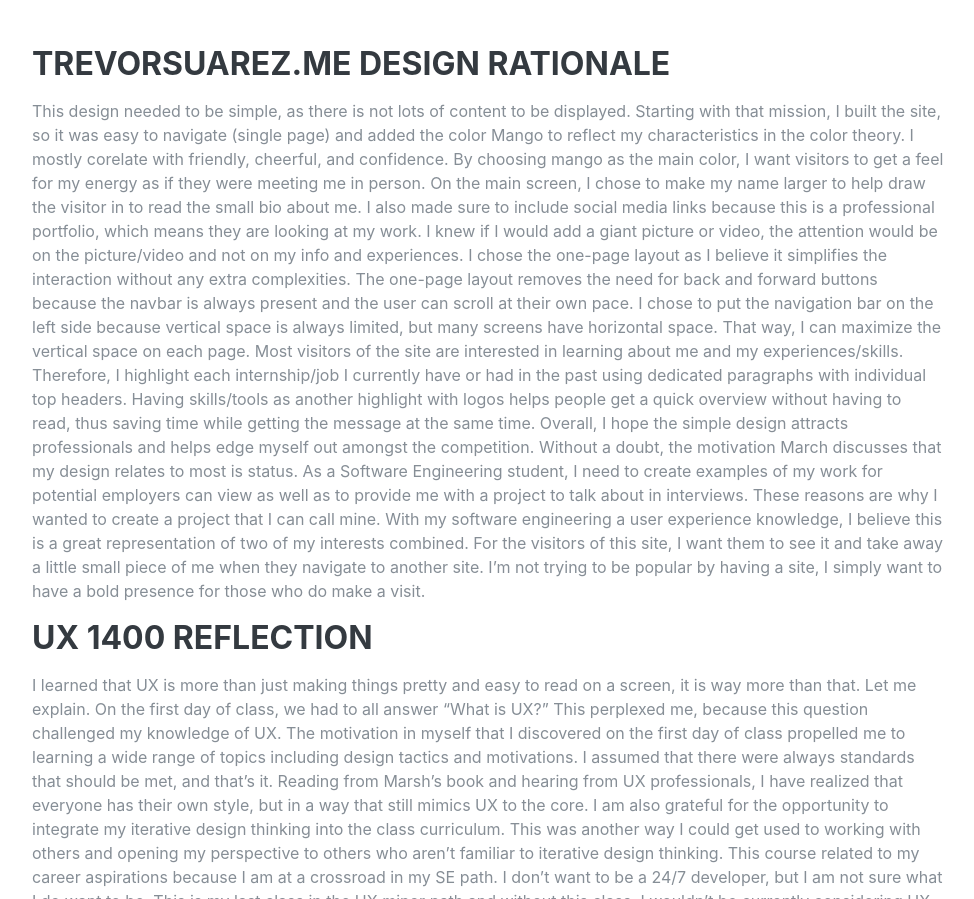
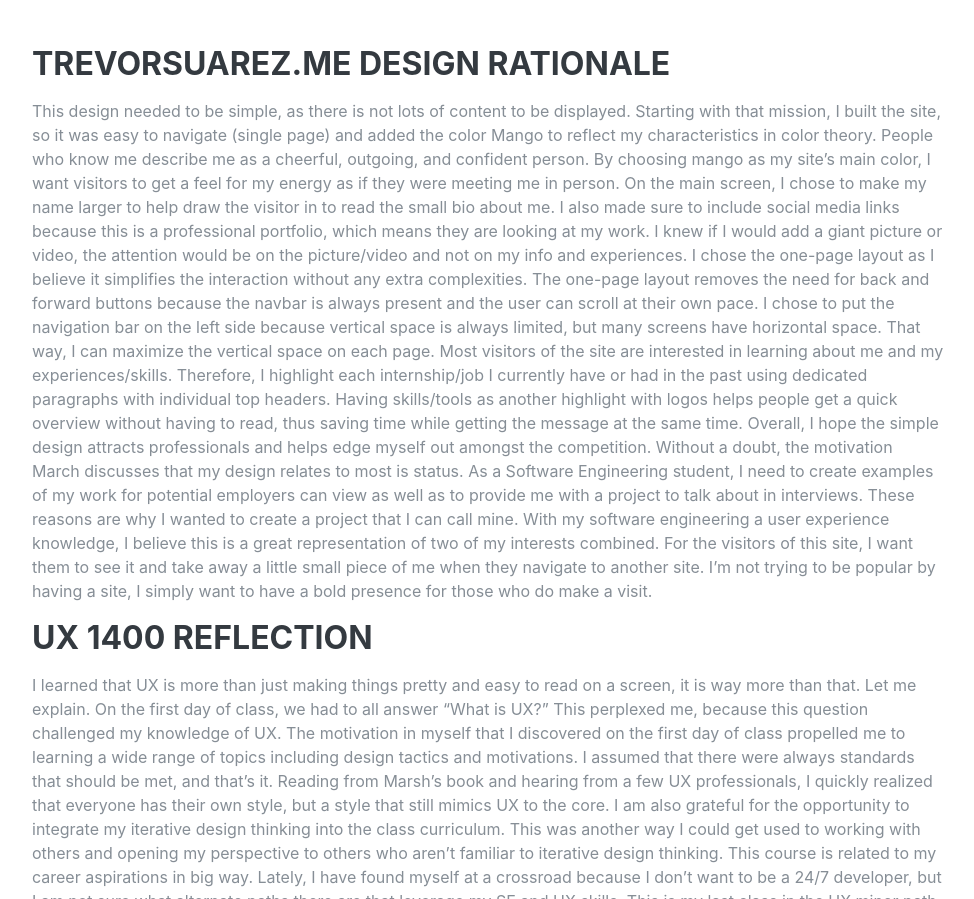
Before and after one commit to trevoraaronsuarez/web, a website with bundled scripts: page index.html in a window 1280 px wide. Shown: the part 4946-5845 px from the top of the page, without its empty margins (288-1262 px from the left). Built offline with nearby package versions, Linux system fonts and the light colour scheme; files whose address does not match are found by name; a web font is replaced by a local one.

Commit message:
Edited for final submission of UX 1400

```diff
--- a/index.html
+++ b/index.html
@@ -310,25 +310,25 @@
             <div class="w-100">
                 <h2 class="mb-5">UX 1400</h2>
                 <h3 class="mb-3">trevorsuarez.me Design Rationale</h3>
-                <p>This design needed to be simple, as there is not lots of content to be displayed. Starting with that mission, I built the site, so it was easy to navigate (single page) and added the color Mango to reflect my characteristics in the color
-                    theory. I mostly corelate with friendly, cheerful, and confidence. By choosing mango as the main color, I want visitors to get a feel for my energy as if they were meeting me in person. On the main screen, I chose to make my name larger
-                    to help draw the visitor in to read the small bio about me. I also made sure to include social media links because this is a professional portfolio, which means they are looking at my work. I knew if I would add a giant picture or
-                    video, the attention would be on the picture/video and not on my info and experiences. I chose the one-page layout as I believe it simplifies the interaction without any extra complexities. The one-page layout removes the need for
-                    back and forward buttons because the navbar is always present and the user can scroll at their own pace. I chose to put the navigation bar on the left side because vertical space is always limited, but many screens have horizontal
-                    space. That way, I can maximize the vertical space on each page. Most visitors of the site are interested in learning about me and my experiences/skills. Therefore, I highlight each internship/job I currently have or had in the past
-                    using dedicated paragraphs with individual top headers. Having skills/tools as another highlight with logos helps people get a quick overview without having to read, thus saving time while getting the message at the same time. Overall,
-                    I hope the simple design attracts professionals and helps edge myself out amongst the competition. Without a doubt, the motivation March discusses that my design relates to most is status. As a Software Engineering student, I need
-                    to create examples of my work for potential employers can view as well as to provide me with a project to talk about in interviews. These reasons are why I wanted to create a project that I can call mine. With my software engineering
-                    a user experience knowledge, I believe this is a great representation of two of my interests combined. For the visitors of this site, I want them to see it and take away a little small piece of me when they navigate to another site.
-                    I’m not trying to be popular by having a site, I simply want to have a bold presence for those who do make a visit.</p>
+                <p>This design needed to be simple, as there is not lots of content to be displayed. Starting with that mission, I built the site, so it was easy to navigate (single page) and added the color Mango to reflect my characteristics in color theory.
+                    People who know me describe me as a cheerful, outgoing, and confident person. By choosing mango as my site’s main color, I want visitors to get a feel for my energy as if they were meeting me in person. On the main screen, I chose
+                    to make my name larger to help draw the visitor in to read the small bio about me. I also made sure to include social media links because this is a professional portfolio, which means they are looking at my work. I knew if I would
+                    add a giant picture or video, the attention would be on the picture/video and not on my info and experiences. I chose the one-page layout as I believe it simplifies the interaction without any extra complexities. The one-page layout
+                    removes the need for back and forward buttons because the navbar is always present and the user can scroll at their own pace. I chose to put the navigation bar on the left side because vertical space is always limited, but many screens
+                    have horizontal space. That way, I can maximize the vertical space on each page. Most visitors of the site are interested in learning about me and my experiences/skills. Therefore, I highlight each internship/job I currently have or
+                    had in the past using dedicated paragraphs with individual top headers. Having skills/tools as another highlight with logos helps people get a quick overview without having to read, thus saving time while getting the message at the
+                    same time. Overall, I hope the simple design attracts professionals and helps edge myself out amongst the competition. Without a doubt, the motivation March discusses that my design relates to most is status. As a Software Engineering
+                    student, I need to create examples of my work for potential employers can view as well as to provide me with a project to talk about in interviews. These reasons are why I wanted to create a project that I can call mine. With my software
+                    engineering a user experience knowledge, I believe this is a great representation of two of my interests combined. For the visitors of this site, I want them to see it and take away a little small piece of me when they navigate to
+                    another site. I’m not trying to be popular by having a site, I simply want to have a bold presence for those who do make a visit.</p>
                 <h3 class="mb-3">UX 1400 Reflection</h3>
                 <p>I learned that UX is more than just making things pretty and easy to read on a screen, it is way more than that. Let me explain. On the first day of class, we had to all answer “What is UX?” This perplexed me, because this question challenged
                     my knowledge of UX. The motivation in myself that I discovered on the first day of class propelled me to learning a wide range of topics including design tactics and motivations. I assumed that there were always standards that should
-                    be met, and that’s it. Reading from Marsh’s book and hearing from UX professionals, I have realized that everyone has their own style, but in a way that still mimics UX to the core. I am also grateful for the opportunity to integrate
-                    my iterative design thinking into the class curriculum. This was another way I could get used to working with others and opening my perspective to others who aren’t familiar to iterative design thinking. This course related to my career
-                    aspirations because I am at a crossroad in my SE path. I don’t want to be a 24/7 developer, but I am not sure what I do want to be. This is my last class in the UX minor path and without this class, I wouldn’t be currently considering
-                    UX as a possible path of mine. The more I use my skills in my SE work such as designing UIs or creating brands, the more I realize that UX could be my path. As a result, this class has changed me, but it will take time to see how great
-                    of an influence it had on my path.</p>
+                    be met, and that’s it. Reading from Marsh’s book and hearing from a few UX professionals, I quickly realized that everyone has their own style, but a style that still mimics UX to the core. I am also grateful for the opportunity to
+                    integrate my iterative design thinking into the class curriculum. This was another way I could get used to working with others and opening my perspective to others who aren’t familiar to iterative design thinking. This course is related
+                    to my career aspirations in big way. Lately, I have found myself at a crossroad because I don’t want to be a 24/7 developer, but I am not sure what alternate paths there are that leverage my SE and UX skills. This is my last class
+                    in the UX minor path and without this class, I wouldn’t be currently considering UX as a possible path of mine. The more I use my skills in my SE work such as designing UIs or creating brands, the more I realize that UX could be my
+                    path. As a result, this class has changed me, but it will take time to see how great of an influence it had on my path.</p>
             </div>
         </section>
 
```
